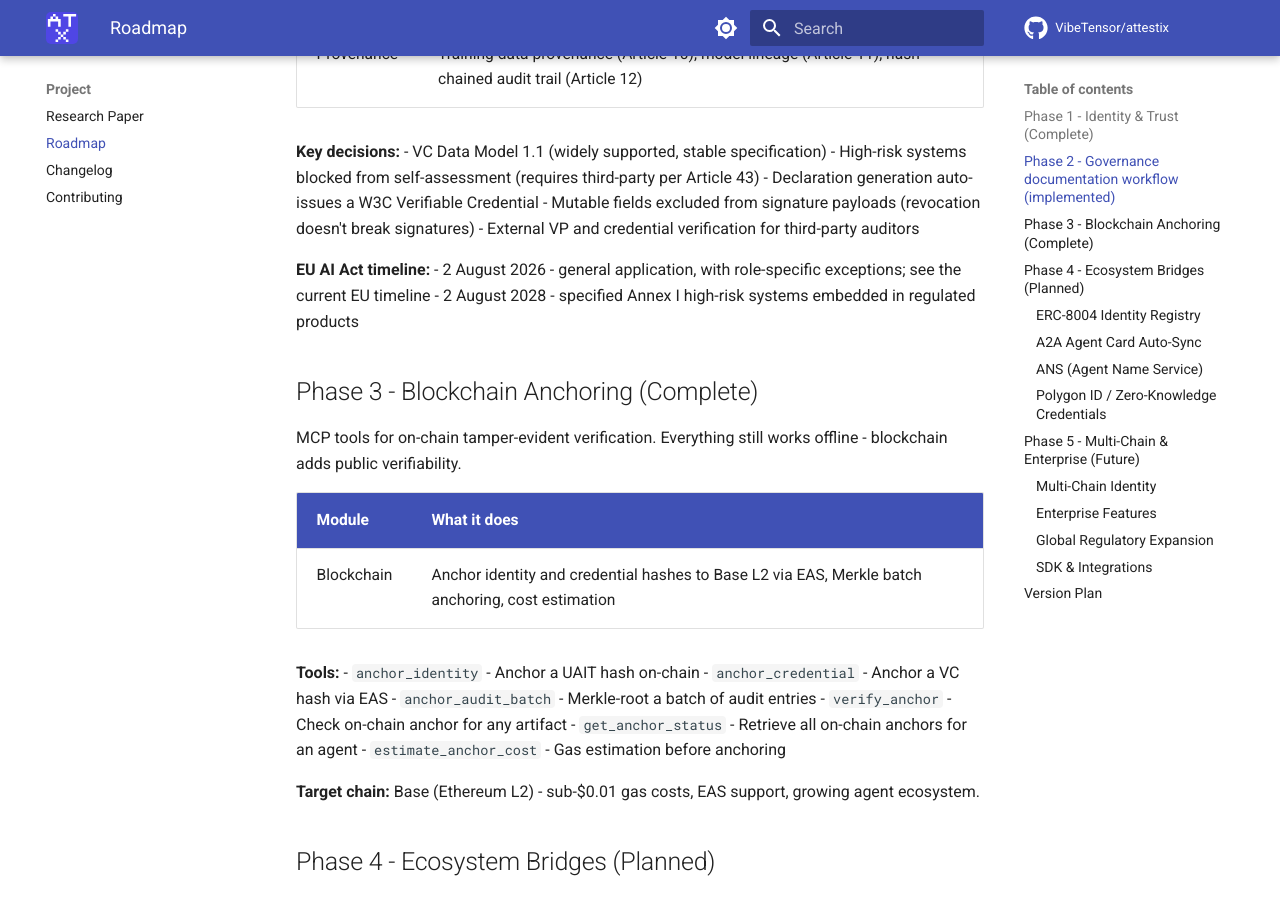
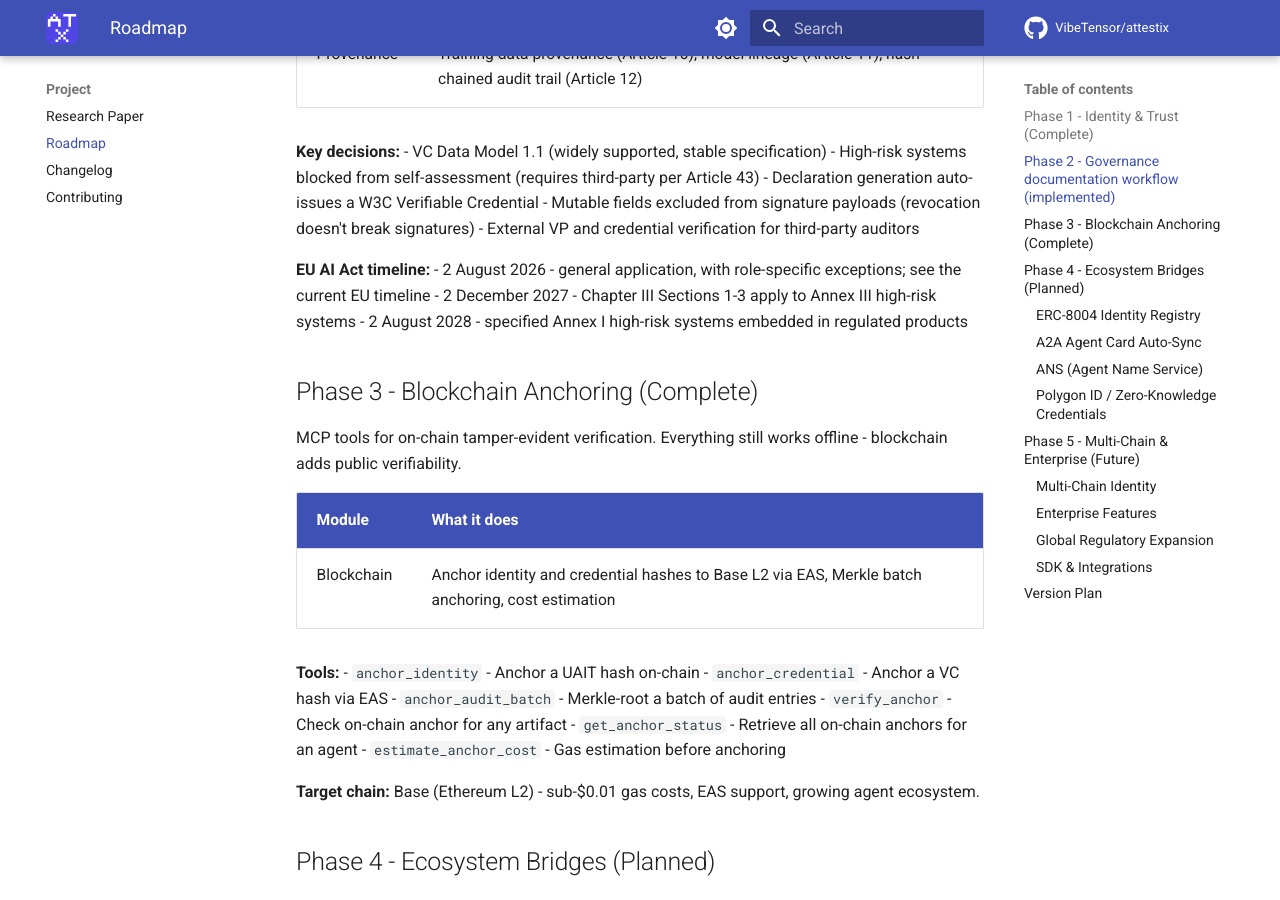
Before and after one commit to VibeTensor/attestix, an MkDocs documentation site: the page built from docs/roadmap.md, in a window 1280 px wide and 900 px high, scrolled down 1418 px. Built offline with MkDocs 1.6.1 and Material for MkDocs 9.7.7, drawn with Linux system fonts in a browser that asks for light colours; comment, search, counter and statistics services are not loaded.

Commit message:
docs: include Annex III milestone in roadmap mirrors

```diff
--- a/docs/roadmap.md
+++ b/docs/roadmap.md
@@ -42,6 +42,7 @@ MCP tools for regulatory compliance documentation.
 
 **EU AI Act timeline:**
 - 2 August 2026 - general application, with role-specific exceptions; see the current EU timeline
+- 2 December 2027 - Chapter III Sections 1-3 apply to Annex III high-risk systems
 - 2 August 2028 - specified Annex I high-risk systems embedded in regulated products
 
 ## Phase 3 - Blockchain Anchoring (Complete)
```
Also changed, not shown: ROADMAP.md (+1 -0 lines).
